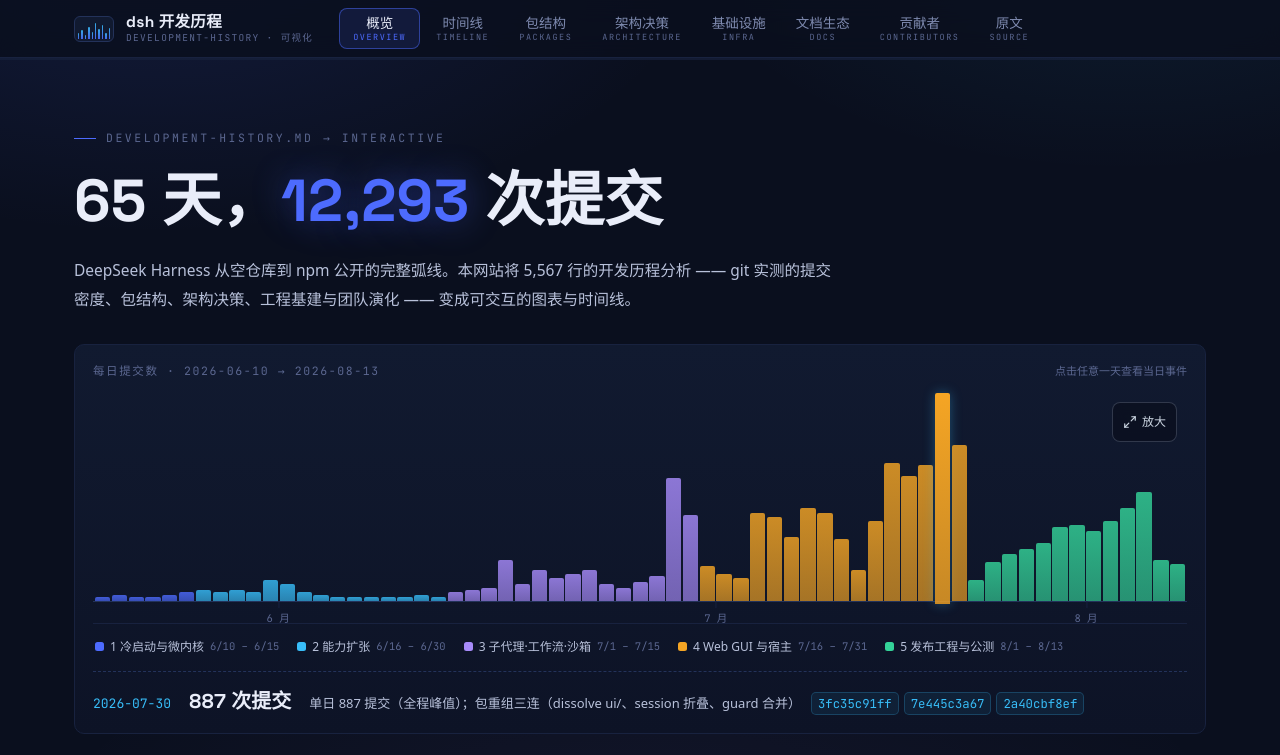
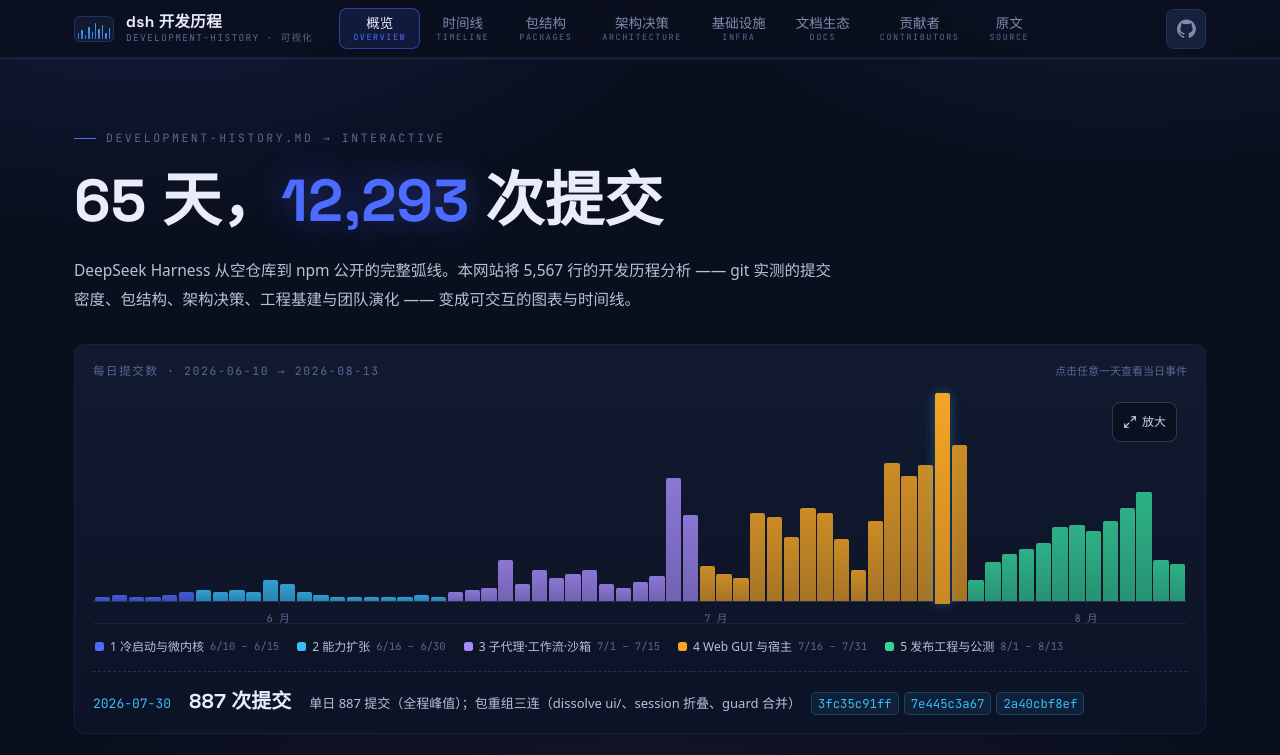
Before and after one commit to sysfox/DSH-dev-history-analysis, a Vue app in the folder site/: page / in a window 1280 px wide. Shown: the top 755 px of the page. Built offline with nearby package versions, Linux system fonts and the light colour scheme.

Commit message:
feat: 添加 GitHub 项目仓库链接和样式，增强导航栏功能

```diff
--- a/site/src/components/TopNav.vue
+++ b/site/src/components/TopNav.vue
@@ -73,6 +73,18 @@
           <span class="en">{{ l.en }}</span>
         </router-link>
       </nav>
+      <a
+        class="repo-link"
+        href="https://github.com/sysfox/DSH-dev-history-analysis"
+        target="_blank"
+        rel="noreferrer"
+        aria-label="在 GitHub 打开项目仓库"
+        title="GitHub 项目仓库"
+      >
+        <svg viewBox="0 0 24 24" aria-hidden="true">
+          <path d="M12 .5a12 12 0 0 0-3.79 23.39c.6.11.82-.26.82-.58v-2.04c-3.34.73-4.04-1.61-4.04-1.61-.55-1.39-1.34-1.76-1.34-1.76-1.09-.75.08-.74.08-.74 1.2.08 1.84 1.23 1.84 1.23 1.07 1.84 2.8 1.31 3.49 1 .11-.78.42-1.31.76-1.61-2.67-.3-5.47-1.34-5.47-5.93 0-1.31.47-2.38 1.23-3.22-.12-.3-.53-1.52.12-3.18 0 0 1-.32 3.3 1.23a11.5 11.5 0 0 1 6 0c2.29-1.55 3.29-1.23 3.29-1.23.66 1.66.25 2.88.13 3.18.77.84 1.23 1.91 1.23 3.22 0 4.6-2.8 5.62-5.48 5.92.43.37.81 1.1.81 2.22v3.29c0 .32.22.69.83.57A12 12 0 0 0 12 .5Z" />
+        </svg>
+      </a>
     </div>
   </header>
 </template>
@@ -140,9 +152,37 @@
 }
 .nav-links {
   display: flex;
+  flex: 1;
+  min-width: 0;
   gap: 2px;
   overflow-x: auto;
   scrollbar-width: none;
+}
+.repo-link {
+  display: grid;
+  place-items: center;
+  flex: none;
+  width: 40px;
+  height: 40px;
+  border: 1px solid var(--line);
+  border-radius: 8px;
+  color: var(--ink-3);
+  background: var(--surface-2);
+  transition: background-color 0.15s ease, border-color 0.15s ease, color 0.15s ease, transform 0.15s ease;
+}
+.repo-link svg {
+  width: 19px;
+  height: 19px;
+  fill: currentColor;
+}
+.repo-link:hover {
+  color: var(--ink);
+  border-color: var(--blue);
+  background: rgba(77, 107, 254, 0.14);
+  text-decoration: none;
+}
+.repo-link:active {
+  transform: scale(0.96);
 }
 .nav-links::-webkit-scrollbar {
   display: none;
```
